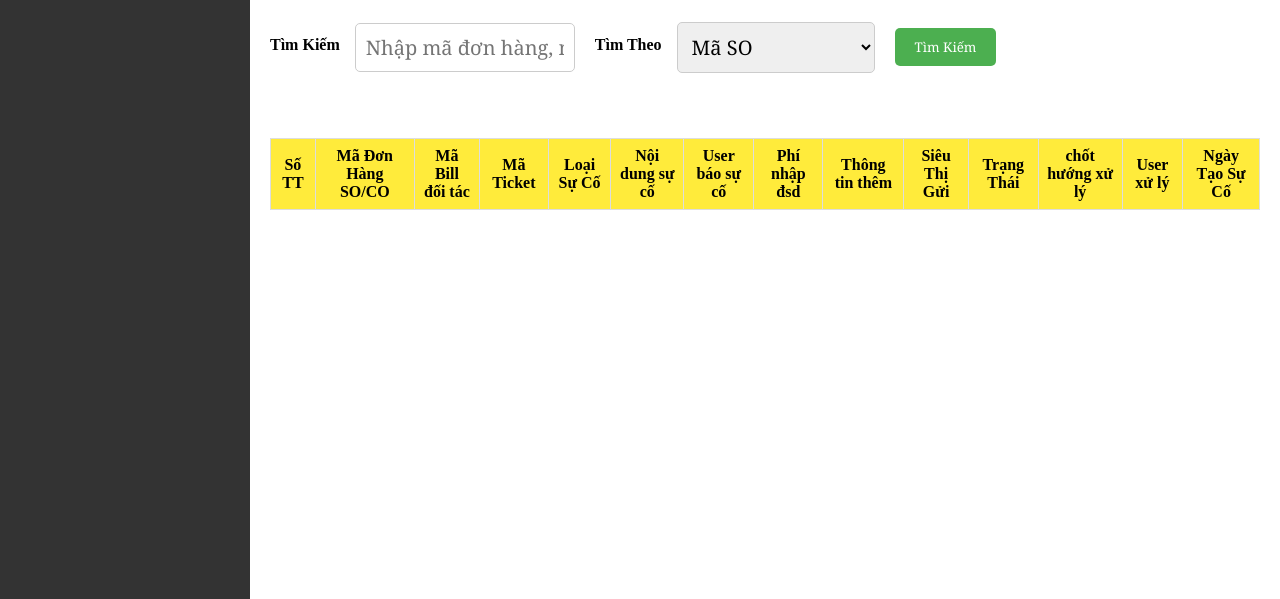
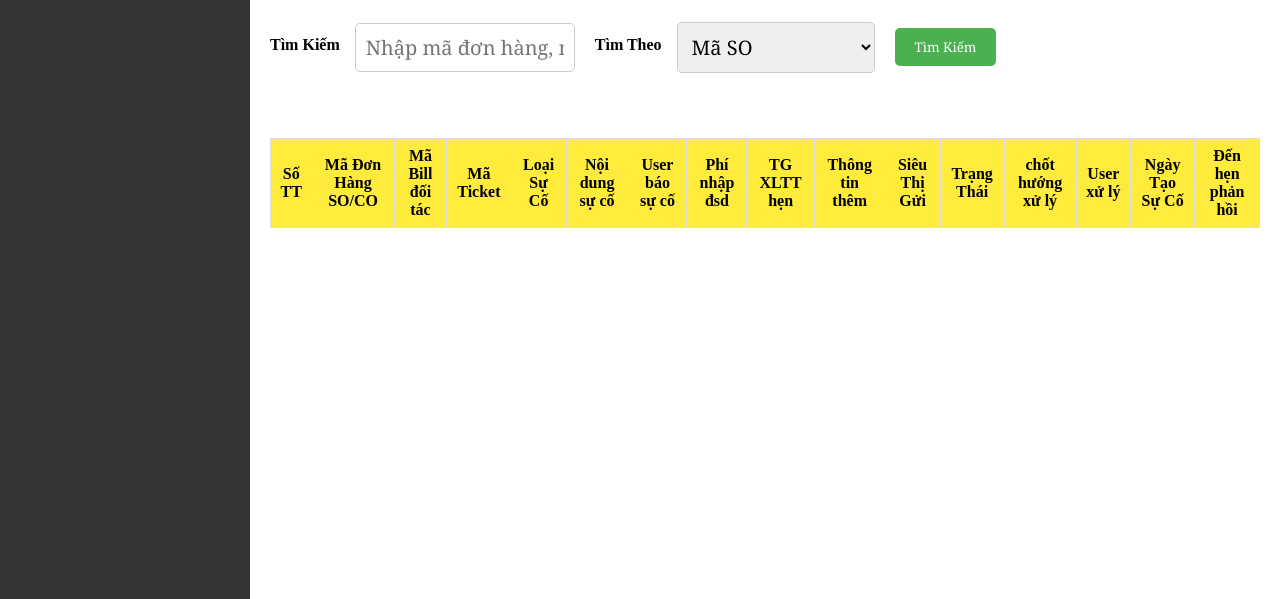
Before and after one commit to vinhqn1910/xucovanchuyen, a plain HTML site: page tra-cuu-thong-tin.html in a window 1280 px wide. Shown: the part 201-800 px from the top of the page. Drawn offline with Linux system fonts and the light colour scheme; no server answers.

Commit message:
Update tra-cuu-thong-tin.html

```diff
--- a/tra-cuu-thong-tin.html
+++ b/tra-cuu-thong-tin.html
@@ -90,12 +90,14 @@
                     <th>Nội dung sự cố</th>
                     <th>User báo sự cố</th>
                     <th>Phí nhập đsd</th>
+                    <th>TG XLTT hẹn</th>
                     <th>Thông tin thêm</th>
                     <th>Siêu Thị Gửi</th>
                     <th>Trạng Thái</th>
                     <th>chốt hướng xử lý</th>
                     <th>User xử lý</th>
                     <th>Ngày Tạo Sự Cố</th>
+                    <th>Đến hẹn phản hồi</th>
                 </tr>
             </thead>
             <tbody id="issue-table-body">
```
